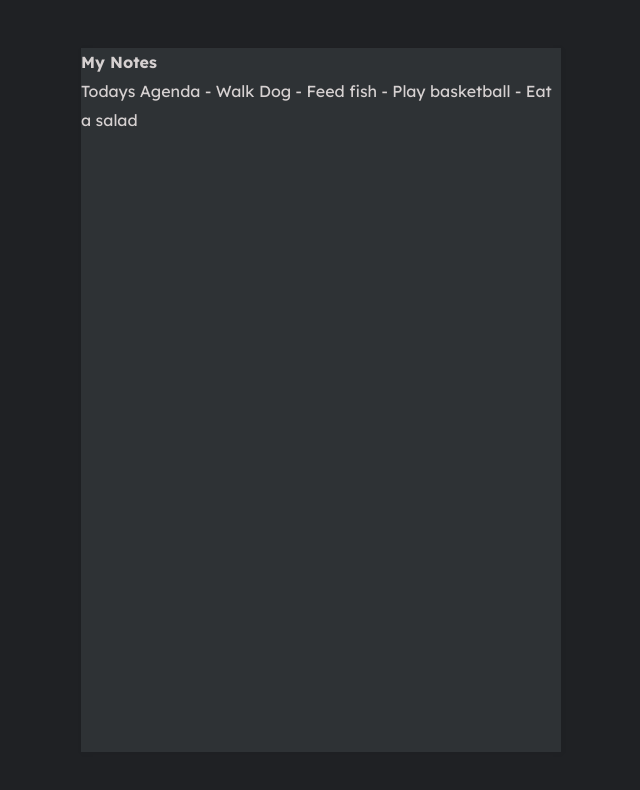
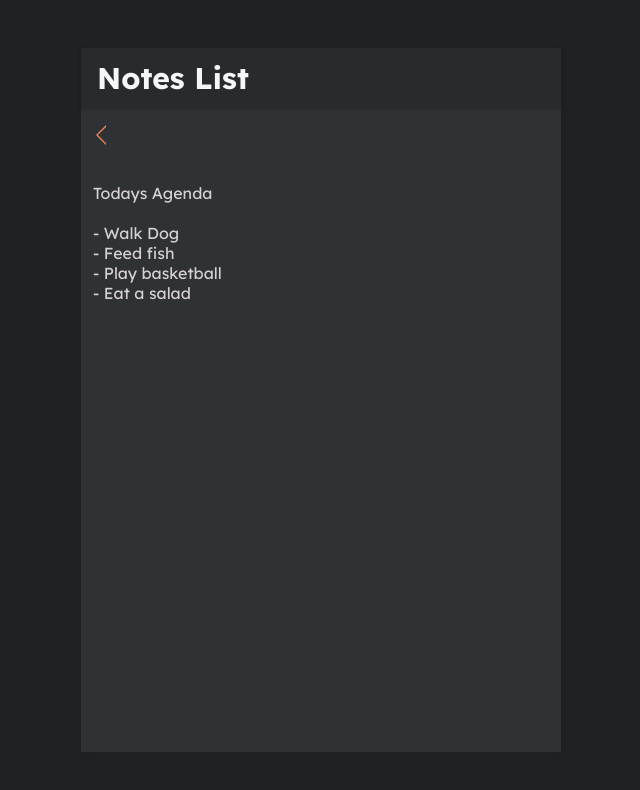
Before and after one commit to hsrokon/React--Beginning, a React (Create React App) app: page /note/1 in a window 1280 px wide. Shown: the top 790 px of the page, without its empty margins (319-959 px from the left). Built offline with nearby package versions, Linux system fonts and the light colour scheme.

Commit message:
Decorated NotePage.js( for individual note) by connecting CSS with specific class and added textarea to view it as editable

```diff
--- a/src/components/Header.js
+++ b/src/components/Header.js
@@ -3,12 +3,12 @@
 const Header = () => {
   // returning some html/JSX
   return (
-    <div>
+    <div className="app-header">
       {/* we must only have one parent div | we can multiple chil div */}
       {/* we can just use a fragment <></> without having anything like div that will also work */}
 
       <h1>
-        My Notes
+        Notes List
       </h1>
 
     </div>
--- a/src/pages/NotePage.js
+++ b/src/pages/NotePage.js
@@ -1,6 +1,9 @@
 import React from 'react'
 import { useParams } from 'react-router-dom'
 import notes from '../assets/data'
+import { Link } from 'react-router-dom'
+import {ReactComponent as ArrowLeft} from '../assets/arrow-left.svg'
+//we can import images as components
 
 const NotePage = () => {
   let {id} = useParams()
@@ -10,8 +13,17 @@ const NotePage = () => {
   //imported all the notes> used id> ran a filter to find specific note> rendered that in the body
 
   return (
-    <div>
-      <p>{note?.body}</p>
+    <div className='note'>
+      <div className='note-header'>
+        <h3>
+            <Link to="/">
+              <ArrowLeft />
+            </Link>
+        </h3>
+      </div>
+      <textarea value={note?.body}>
+
+      </textarea>
     </div>
     //that '?' is not to through an error if id doesn't exist
   )
```
Also changed, not shown: src/assets/arrow-left.svg (added).
